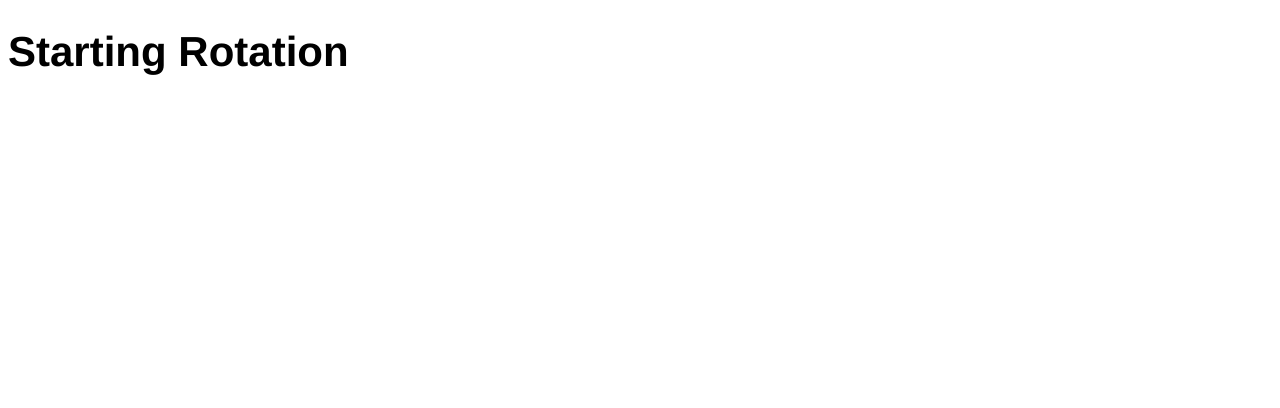
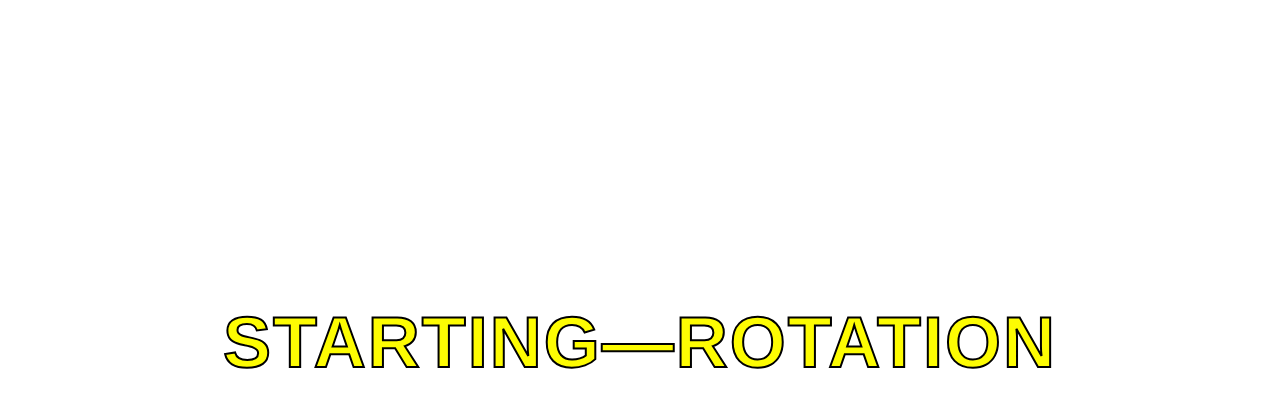
Before and after one commit to robbiejunge/robbiejunge.github.io, a Jekyll site: the page index.html, which Jekyll copies as it is, in a window 1280 px wide. Shown: the top 408 px of the page. Built offline with Jekyll 4.4.1, drawn with Linux system fonts in a browser that asks for light colours.

Commit message:
Splash Page
Added Title with Stroke

```diff
--- a/index.html
+++ b/index.html
@@ -9,12 +9,13 @@
 
 
 	</head>
-	<div>
 
-	<h1>Starting Rotation</h1>
+
+	<h1>STARTING—ROTATION</h1>
 	</div>
 
 
 
 
+
 </div>
--- a/style.css
+++ b/style.css
@@ -1,5 +1,23 @@
+::selection;{
+	color: #222;
+	background: #FDFC03;
+
+}
+
 h1{
 	font-family: 'helvetica';
-	font-size: 42px;
+	font-size: 72px;
+	text-align: center;
+	-webkit-font-smoothing: anti-aliased;
+	position: relative;
+	padding-top: 20%;
+	color: #FDFC03;
+	-webkit-text-stroke: 2px black;
+	letter-spacing: 2px;
 
 }
+
+div{
+	position: relative;
+
+}
```
Also changed, not shown: images/cursor.jpg (added).
